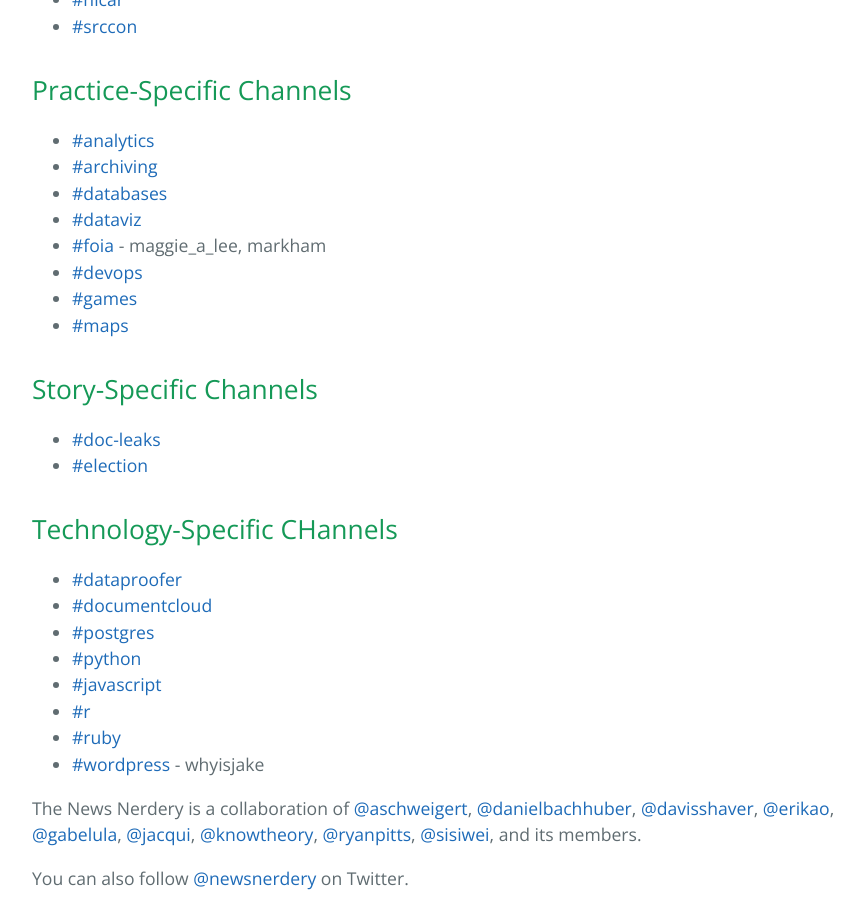
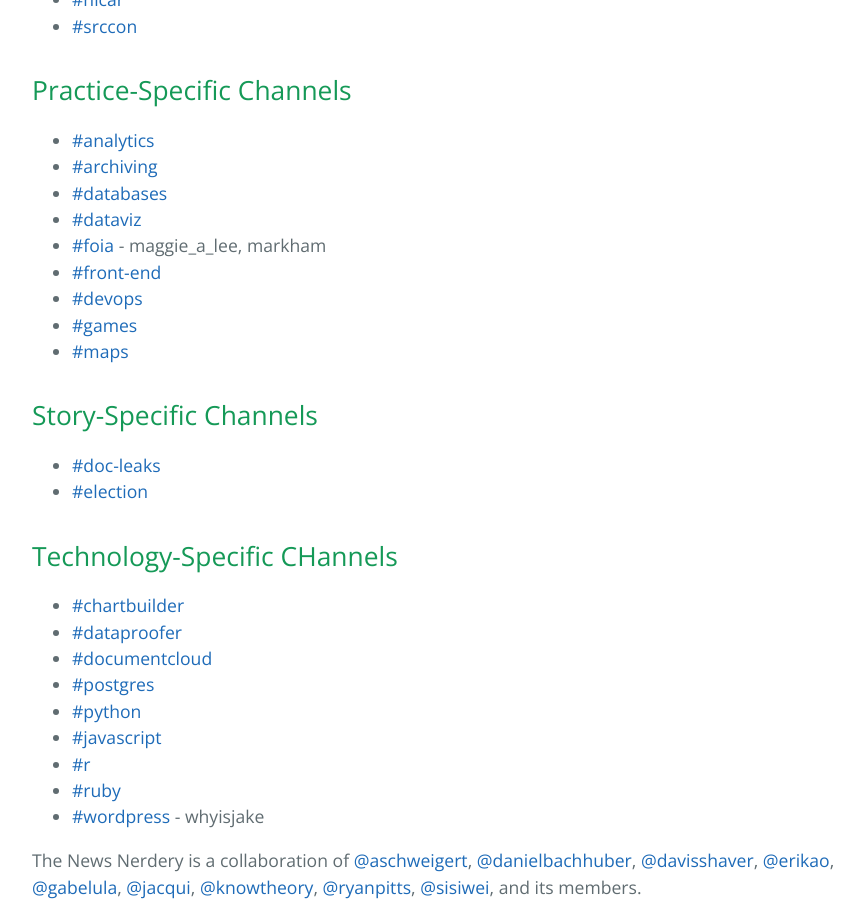
Before and after one commit to newsnerdery/newsnerdery, a Jekyll site: the page built from index.md, in a window 1280 px wide and 900 px high, scrolled down 1386 px. Shown: the whole window, without its empty margins (192-1056 px from the left). Built offline with Jekyll 4.4.1, drawn with Linux system fonts in a browser that asks for light colours; our own code applies the rules of GitHub Pages for plain Markdown files.

Commit message:
Add frontend and chartbuilder

```diff
--- a/index.md
+++ b/index.md
@@ -38,6 +38,7 @@ We have more than 40 Slack channels. We try to keep the list of channels pruned
 * [#databases](https://newsnerdery.slack.com/messages/databases/)
 * [#dataviz](https://newsnerdery.slack.com/messages/dataviz/)
 * [#foia](https://newsnerdery.slack.com/messages/foia/) - maggie_a_lee, markham
+* [#front-end](https://newsnerdery.slack.com/messages/front-end/)
 * [#devops](https://newsnerdery.slack.com/messages/devops/)
 * [#games](https://newsnerdery.slack.com/messages/games/)
 * [#maps](https://newsnerdery.slack.com/messages/maps/)
@@ -47,6 +48,7 @@ We have more than 40 Slack channels. We try to keep the list of channels pruned
 * [#election](https://newsnerdery.slack.com/messages/election/)
 
 ## Technology-Specific CHannels
+* [#chartbuilder](https://newsnerdery.slack.com/messages/chartbuilder/)
 * [#dataproofer](https://newsnerdery.slack.com/messages/dataproofer/)
 * [#documentcloud](https://newsnerdery.slack.com/messages/documentcloud/)
 * [#postgres](https://newsnerdery.slack.com/messages/postgres/)
```
